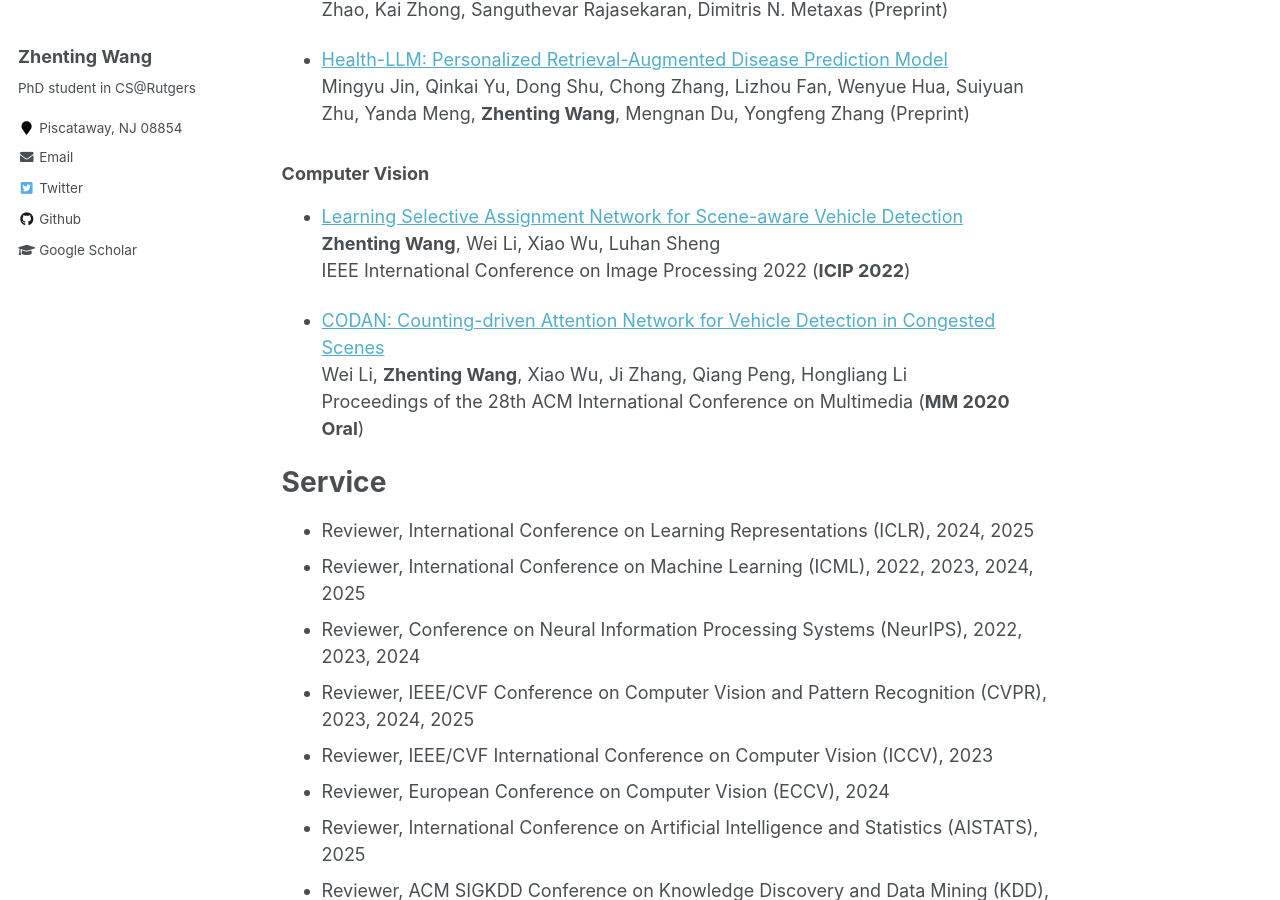
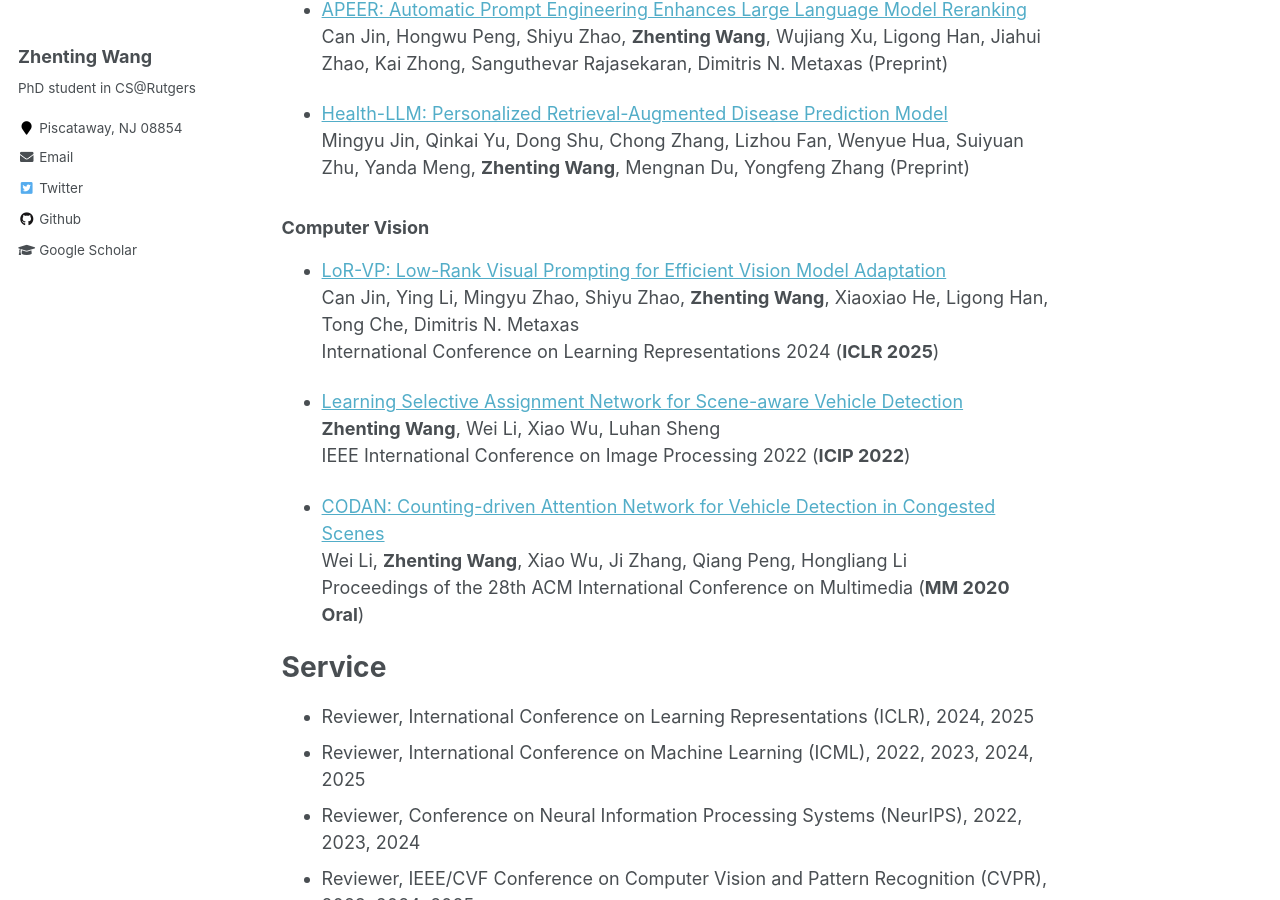
Before and after one commit to ZhentingWang/zhentingwang.github.io, a Jekyll site: the page built from _pages/about.md, in a window 1280 px wide and 900 px high, scrolled down 4539 px. Built offline with Jekyll 4.4.1, drawn with Linux system fonts in a browser that asks for light colours; some of the changed text lies outside the part shown.

Commit message:
Update about.md

```diff
--- a/_pages/about.md
+++ b/_pages/about.md
@@ -72,7 +72,8 @@ Publications
 Tingxu Han\*, **Zhenting Wang**\*, Chunrong Fang, Shiyu Zhao, Shiqing Ma, Zhenyu Chen (Preprint, **\* indicates equal contribution**)
 
 * [Visual Agents as Fast and Slow Thinkers](https://arxiv.org/pdf/2408.08862)
-Guangyan Sun, Mingyu Jin, **Zhenting Wang**, Cheng-Long Wang, Siqi Ma, Qifan Wang, Ying Nian Wu, Yongfeng Zhang, Dongfang Liu (**ICLR 2025**)
+Guangyan Sun, Mingyu Jin, **Zhenting Wang**, Cheng-Long Wang, Siqi Ma, Qifan Wang, Ying Nian Wu, Yongfeng Zhang, Dongfang Liu
+International Conference on Learning Representations 2024 (**ICLR 2025**)
 
 * [ProLLM: Protein Chain-of-Thoughts Enhanced LLM for Protein-Protein Interaction Prediction](https://www.biorxiv.org/content/10.1101/2024.04.18.590025v1.full.pdf)
 Mingyu Jin, Haochen Xue, **Zhenting Wang**, Boming Kang, Ruosong Ye, Kaixiong Zhou, Mengnan Du, Yongfeng Zhang
@@ -109,7 +110,8 @@ Boheng Li, Yanhao Wei, Yankai Fu, **Zhenting Wang**, Yiming Li, Jie Zhang, Run W
 IEEE Symposiums on Security and Privacy 2025 (**S&P 2025**)
 
 * [Agent Security Bench (ASB): Formalizing and Benchmarking Attacks and Defenses in LLM-based Agents](https://arxiv.org/pdf/2410.02644)
-Hanrong Zhang, Jingyuan Huang, Kai Mei, Yifei Yao, **Zhenting Wang**, Chenlu Zhan, Hongwei Wang, Yongfeng Zhang (**ICLR 2025**)
+Hanrong Zhang, Jingyuan Huang, Kai Mei, Yifei Yao, **Zhenting Wang**, Chenlu Zhan, Hongwei Wang, Yongfeng Zhang
+International Conference on Learning Representations 2024 (**ICLR 2025**)
 
 * [Finding needles in a haystack: A Black-Box Approach to Invisible Watermark Detection](https://arxiv.org/pdf/2403.15955.pdf)
 Minzhou Pan, **Zhenting Wang**, Xin Dong, Vikash Sehwag, Lingjuan Lyu, Xue Lin
@@ -189,6 +191,10 @@ Mingyu Jin, Qinkai Yu, Dong Shu, Chong Zhang, Lizhou Fan, Wenyue Hua, Suiyuan Zh
 
 ### Computer Vision
 
+* [LoR-VP: Low-Rank Visual Prompting for Efficient Vision Model Adaptation](https://dl.acm.org/doi/abs/10.1145/3394171.3413945)
+Can Jin, Ying Li, Mingyu Zhao, Shiyu Zhao, **Zhenting Wang**, Xiaoxiao He, Ligong Han, Tong Che, Dimitris N. Metaxas
+International Conference on Learning Representations 2024 (**ICLR 2025**)
+
 * [Learning Selective Assignment Network for Scene-aware Vehicle Detection](https://zhentingwang.github.io)
 **Zhenting Wang**, Wei Li, Xiao Wu, Luhan Sheng
 IEEE International Conference on Image Processing 2022 (**ICIP 2022**)
```
